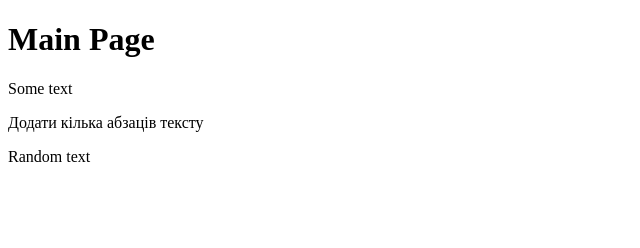
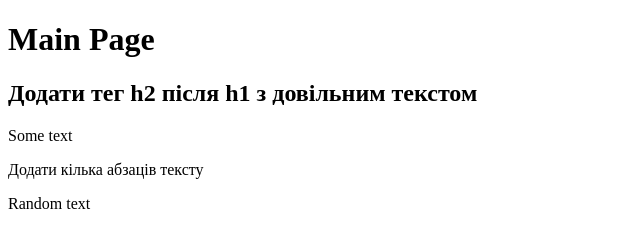
Before and after one commit to ipzm261lov-glitch/RRPS02, a plain HTML site: page index.html in a window 1280 px wide. Shown: the whole page, without its empty margins (0-640 px from the left). Drawn offline with Linux system fonts and the light colour scheme.

Commit message:
changing file index.html

```diff
--- a/index.html
+++ b/index.html
@@ -8,6 +8,7 @@
 <body>
 
     <h1>Main Page</h1>
+    <h2>Додати тег h2 після h1 з довільним текстом</h2>
     <p>Some text</p>
     <p>Додати кілька абзаців тексту </p>
     <p>Random text </p>
```
